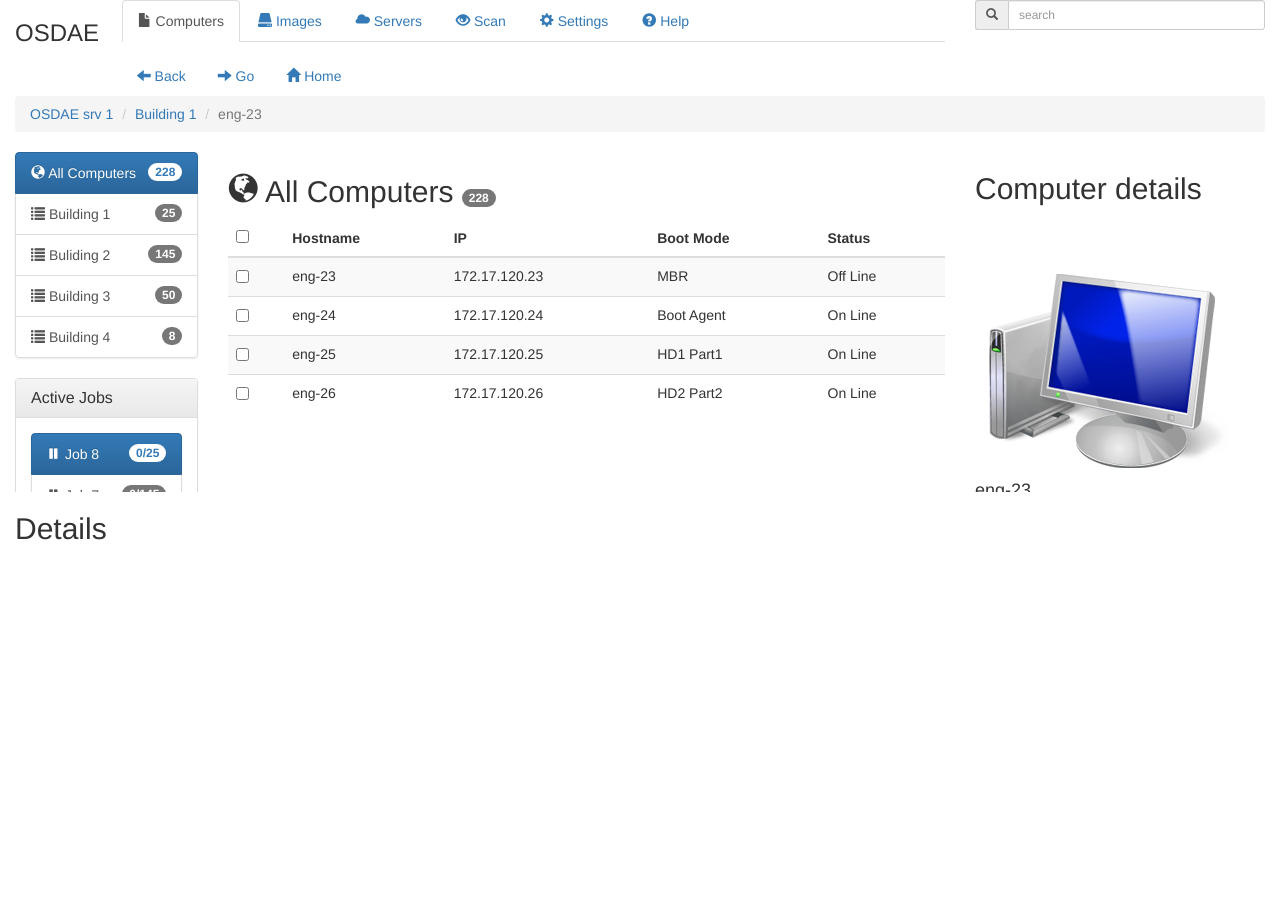
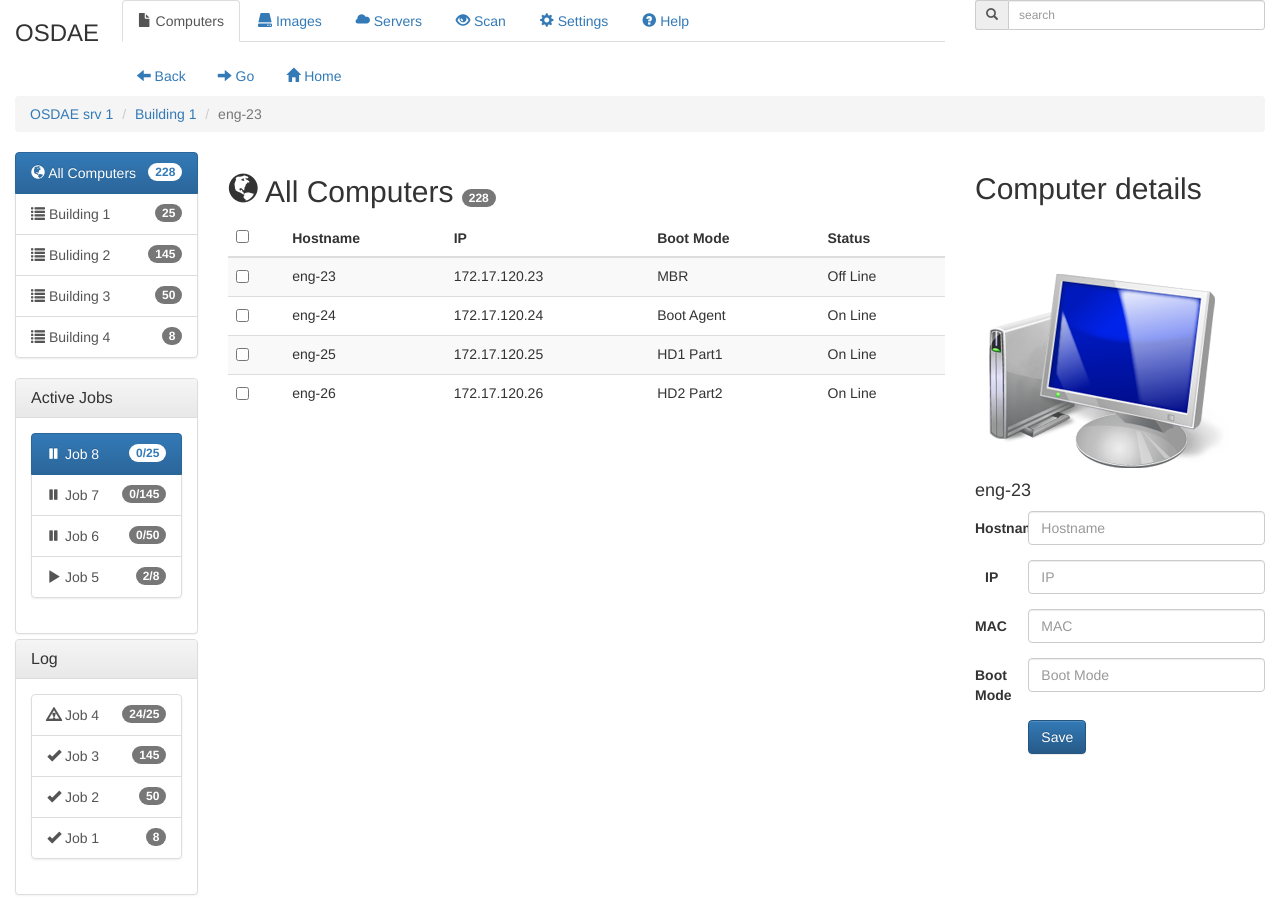
Before and after one commit to Yorus/osdae, a plain HTML site: page main_testing.html in a window 1280 px wide. Shown: the top 898 px of the page. Before the commit the page ends 800 px from the top, so only its background shows below. Drawn offline with nearby package versions, Linux system fonts and the light colour scheme.

Commit message:
Remove scrollable and add comments

```diff
--- a/main_testing.html
+++ b/main_testing.html
@@ -67,7 +67,7 @@
 
 <body>
 
-	<div class="container-fluid container-md-height">
+	<div class="container-fluid">
 
 		<div class="row">
 
@@ -75,6 +75,7 @@
 				<h3>OSDAE</h3>
 			</div>
 
+            <!-- Menu -->
 			<div class="col-sm-8">
 				<ul class="nav nav-tabs">
 			        <li class="active"><a href="#"><span class="glyphicon glyphicon-file"></span>  Computers</a></li>
@@ -109,6 +110,7 @@
 			</div>
 		</div>
 
+        <!-- Breadcrumb -->
 		<div class="row">
 			<div class="col-sm-12">
 			    <ul class="breadcrumb">
@@ -119,9 +121,10 @@
 			<div/>
 		<div/>
 
-	    <div class="row row-sm-height">
+        <!-- Content -->
+	    <div class="row">
 
-			<div class="col-sm-2 col-sm-height pre-scrollable">
+			<div class="col-sm-2">
 
 				<!-- Listas de ordenadores -->
 
@@ -199,7 +202,7 @@
 			    </div>
 			</div>
 
-			<div class="col-sm-7 col-sm-height pre-scrollable">
+			<div class="col-sm-7">
 				<h2><span class="glyphicon glyphicon-globe"></span> All Computers <span class="badge">228</span></h2>
 				<table id="myTable" class="table table-striped table-hover table-responsive">
 					<thead>
@@ -244,7 +247,7 @@
 				</table>
 			</div>
 
-			<div class="col-sm-3 col-sm-height pre-scrollable">
+			<div class="col-sm-3">
 				<h2>Computer details</h2>
 			    <div class="row">
 			        <div class="col-sm-12">
@@ -293,6 +296,8 @@
         <div class="clearfix visible-sm-block"></div>
 
 	</div>
+
+    <!-- Footer -->
 	<div class="row">
 		<div class="col-sm-12">
 				<h2>Details</h2>
```
